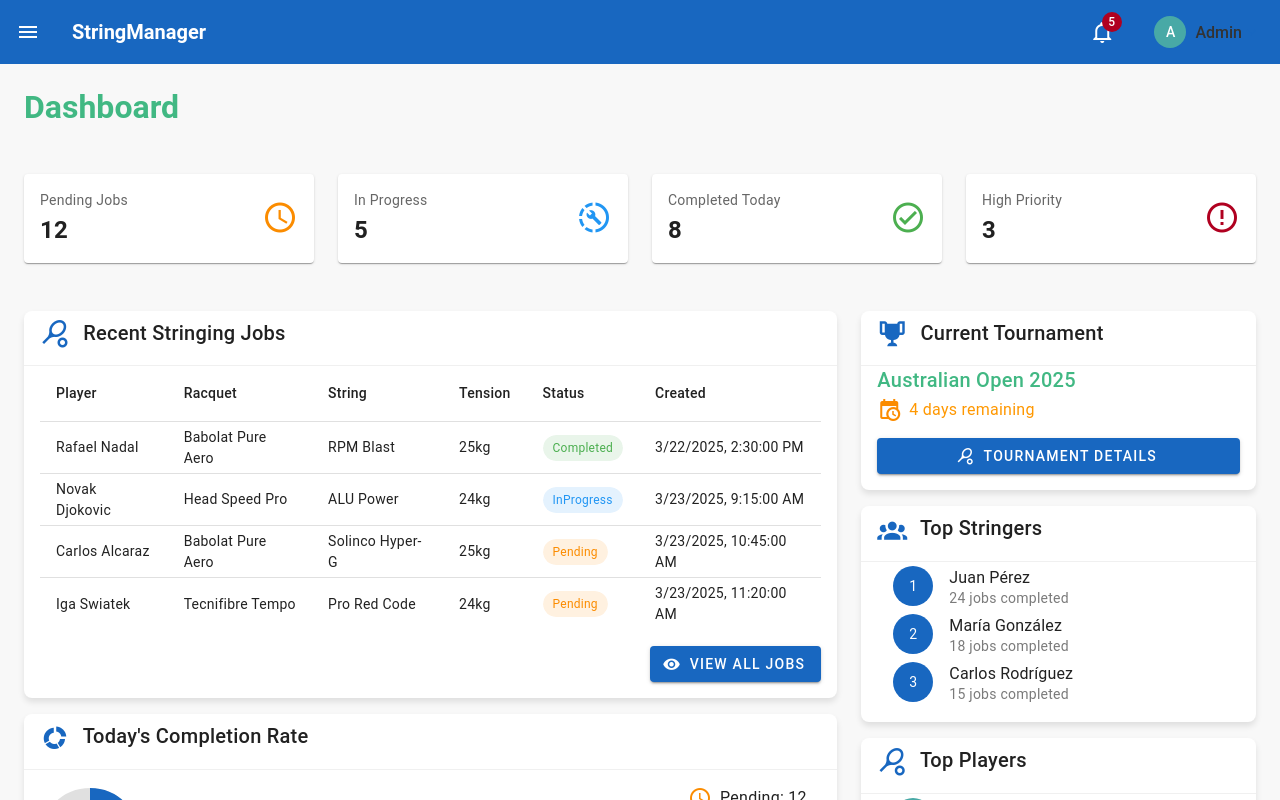
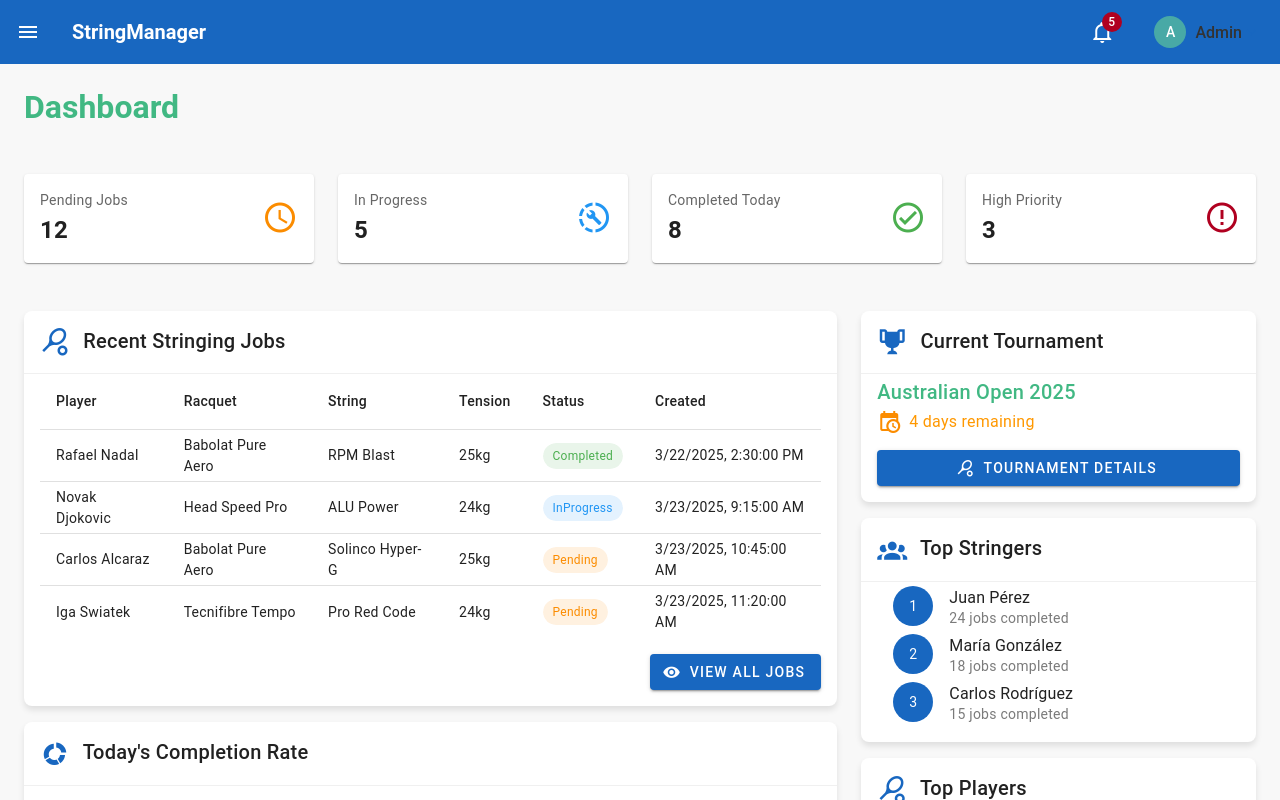
Before and after one commit to jescartinn/StringManager_VUE, a Vue app: page / in a window 1280 px wide. Shown: the top 800 px of the page. Built offline with nearby package versions, Linux system fonts and the light colour scheme.

Commit message:
ajustes estilos

```diff
--- a/src/App.vue
+++ b/src/App.vue
@@ -181,7 +181,6 @@ const notificationCount = ref(5)
     }
 
     &-item {
-      margin: $spacing-xs 0;
       padding: $spacing-md $spacing-lg;
       border-radius: 0;
       @include transition;
--- a/src/views/HomeView.vue
+++ b/src/views/HomeView.vue
@@ -413,6 +413,7 @@ const completionPercentage = computed(() => {
       @include heading-3;
       border-bottom: 1px solid rgba(0, 0, 0, 0.06);
       padding-bottom: $spacing-md;
+      padding-top: $spacing-md;
     }
   }
 
@@ -429,6 +430,7 @@ const completionPercentage = computed(() => {
       @include heading-3;
       color: $primary;
       margin-bottom: $spacing-xs;
+      margin-top: $spacing-xs;
     }
 
     &-days {
```
